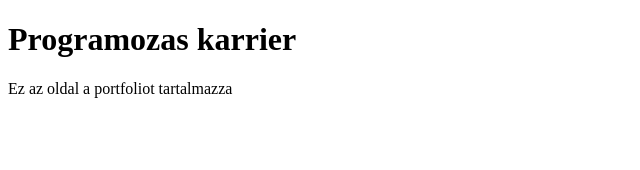
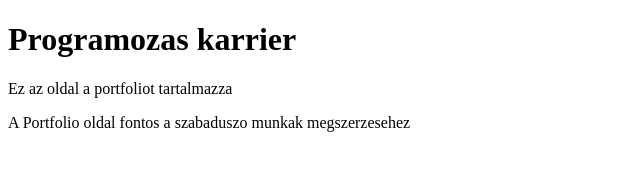
Before and after one commit to pfeihun/test, a plain HTML site: page index.html in a window 1280 px wide. Shown: the whole page, without its empty margins (0-640 px from the left). Drawn offline with Linux system fonts and the light colour scheme.

Commit message:
Atom git teszt illetve 4 uj sor a index.html-ben

```diff
--- a/index.html
+++ b/index.html
@@ -8,5 +8,9 @@
   <body>
       <h1>Programozas karrier</h1>
       <p>Ez az oldal a portfoliot tartalmazza</p>
+      <p>
+         A Portfolio oldal fontos a szabaduszo
+         munkak megszerzesehez
+      </p>
   </body>
 </html>
```
